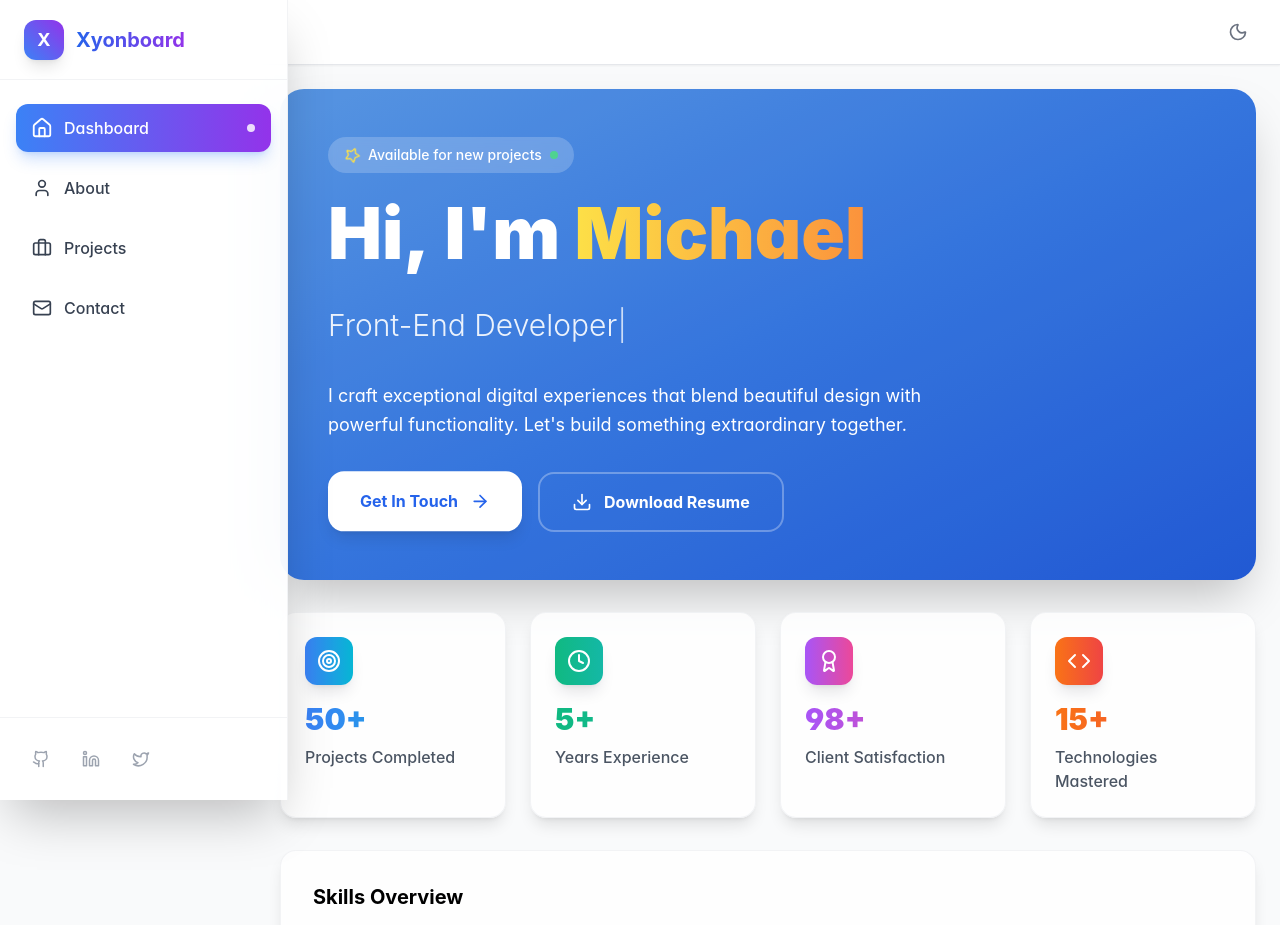
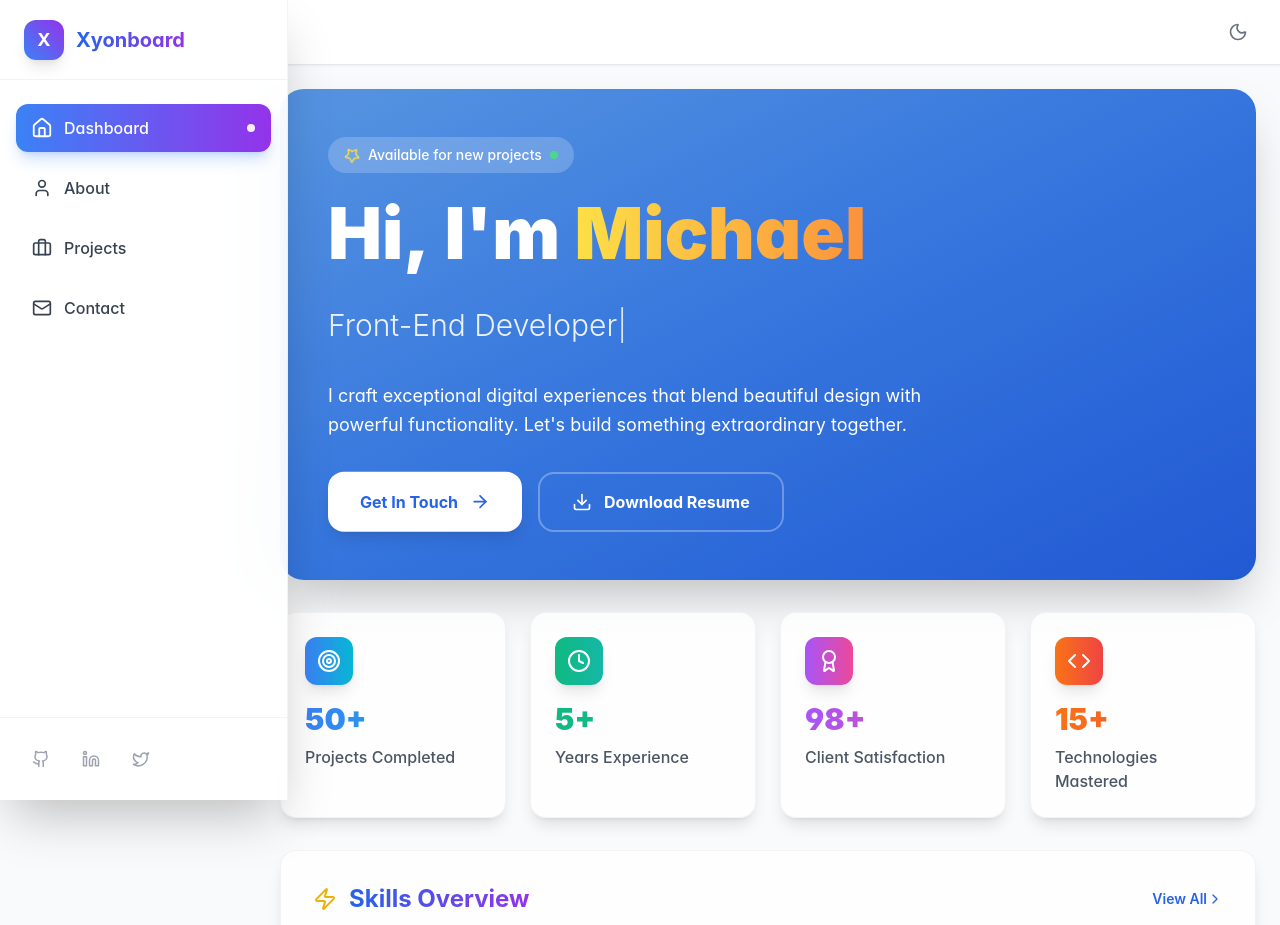
Before and after one commit to XyonShadow/XyonBoard, a React (Vite) app: page / in a window 1280 px wide. Shown: the top 925 px of the page. Built offline with nearby package versions, Linux system fonts and the light colour scheme.

Commit message:
feat(skills): enhance section header
style: add custom underline styling in index.css

```diff
--- a/src/components/dashboard/SkillsOverview.tsx
+++ b/src/components/dashboard/SkillsOverview.tsx
@@ -1,5 +1,5 @@
 import React, { useState, useEffect, useRef } from 'react';
-import { Code, Palette, Server, Database, Cloud } from 'lucide-react';
+import { Zap, ChevronRight, Code, Palette, Server, Database, Cloud } from 'lucide-react';
 import './SkillsOverview.css';
 
 interface Skill {
@@ -129,9 +129,25 @@ export const SkillsOverview: React.FC = () => {
   return (
     <div
       ref={containerRef}
-      className="bg-white/80 dark:bg-gray-800/80 backdrop-blur-sm p-8 rounded-2xl shadow-lg border border-gray-200/50 dark:border-gray-700/50 hover:shadow-xl transition-all duration-500"
+      className="bg-white/80 dark:bg-gray-800/80 backdrop-blur-sm p-8 rounded-2xl shadow-lg border border-gray-200/50 dark:border-gray-700/50 hover:shadow-xl transition-all duration-500 group"
     >
-      <h2 className="text-xl font-bold mb-4">Skills Overview</h2>
+      <div className="flex items-center justify-between mb-8">
+        <h2 className="text-2xl font-bold text-gray-900 dark:text-white flex items-center gap-3">
+          <div className="relative">
+            <Zap className="w-6 h-6 text-yellow-500 group-hover:animate-spin transition-all duration-500" />
+            <div className="absolute inset-0 w-6 h-6 bg-yellow-300 animate-ping opacity-20 [animation-duration:3s]"></div>
+          </div>
+          <span className="bg-gradient-to-r from-blue-600 to-purple-600 text-transparent
+                          bg-clip-text group-hover:from-purple-600 group-hover:to-pink-500 transition-all duration-500">
+            Skills Overview
+          </span>
+        </h2>
+        <button className="inline-flex items-center text-blue-600 dark:text-blue-400  transition-all duration-300 link-underline-80
+                          hover:scale-110 hover:text-blue-600 dark:hover:text-blue-300 text-sm font-semibold">
+          View All <ChevronRight className="w-4 h-4" />
+        </button>
+      </div>
+
       <div className="space-y-6">
         {skills.map((skill, index) => (
           <AnimatedProgressBar
--- a/src/index.css
+++ b/src/index.css
@@ -202,6 +202,30 @@ body {
   animation: gradientMove 4s ease infinite;
 }
 
+/* Custom underline */
+.link-underline {
+  position: relative;
+  color: inherit;
+  text-decoration: none;
+}
+
+.link-underline::after, .link-underline-80::after {
+  content: "";
+  position: absolute;
+  left: 0;
+  bottom: 0;
+  height: 2px;
+  width: 0;
+  background-color: currentColor;
+  transition: width 0.5s ease;
+}
+
+.link-underline:hover::after {
+  width: 100%;
+}
+ /* width variations */
+.link-underline-80:hover::after { width: 80%; }
+
 /* ===== ACCESSIBILITY ===== */
 @media (prefers-reduced-motion: reduce) {
   *,
```
